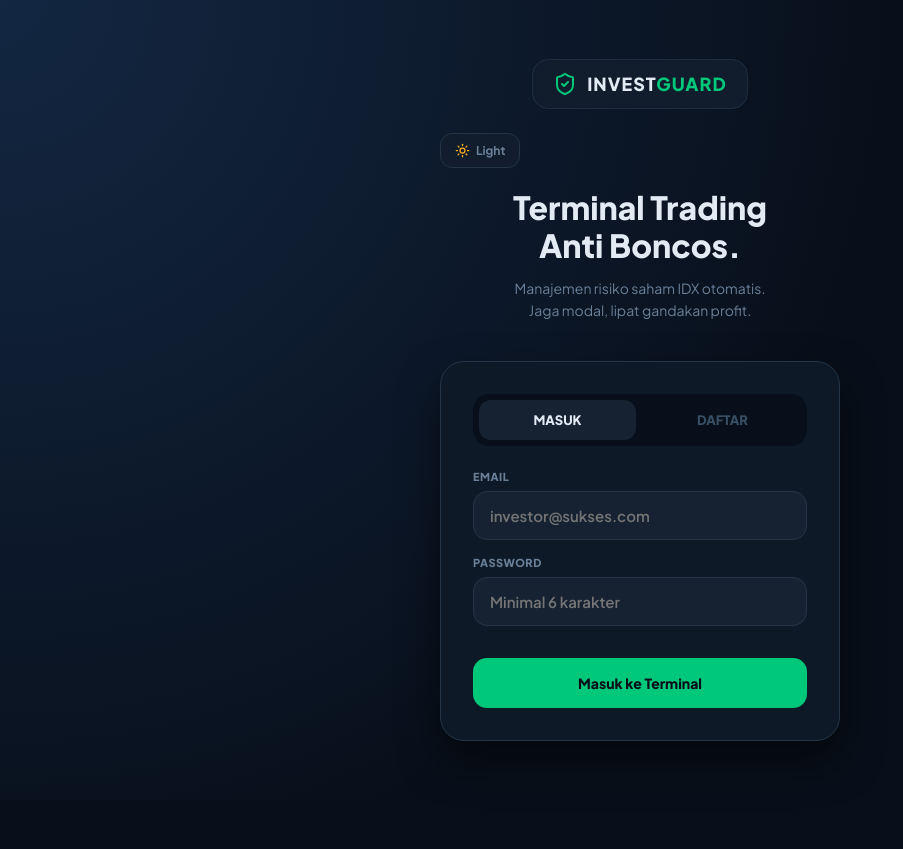
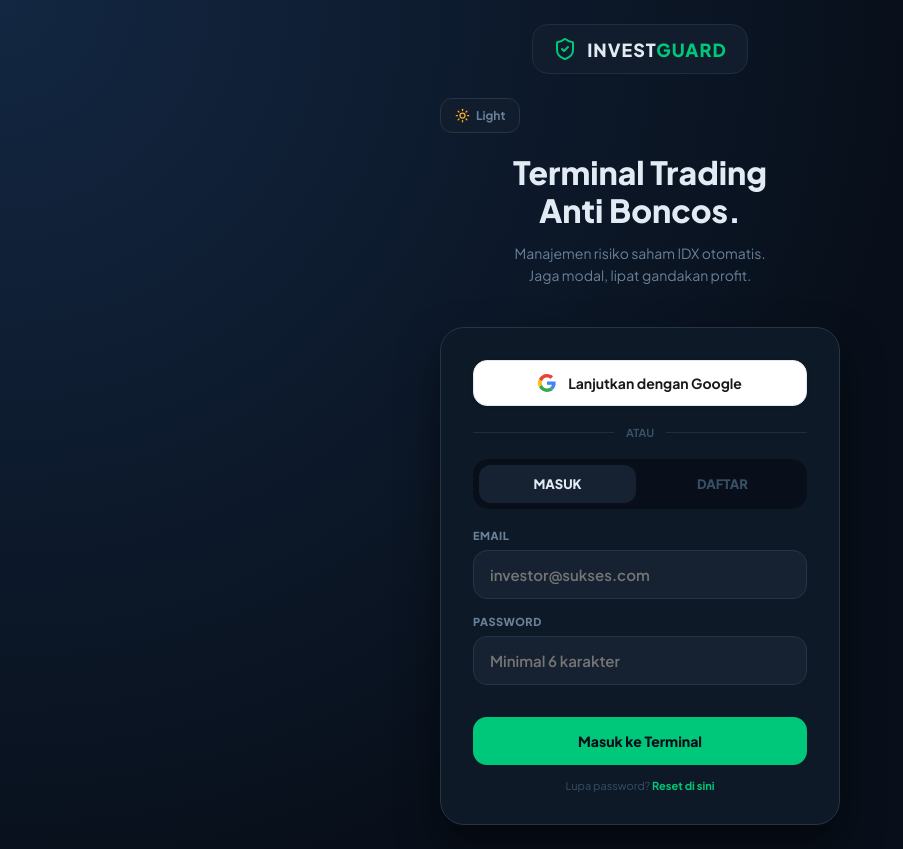
Before and after one commit to temanhr1-sudo/arrivar-investguard, a React (Vite) app: page / in a window 1280 px wide. Shown: the whole page, without its empty margins (0-903 px from the left). Before the commit the page ends 800 px from the top, so only its background shows below. Built offline with nearby package versions, Linux system fonts and the light colour scheme.

Commit message:
update google

```diff
--- a/src/App.jsx
+++ b/src/App.jsx
@@ -589,6 +589,18 @@
     setAuthLoad(false)
   }
 
+  const signInWithGoogle = async () => {
+    setAuthLoad(true)
+    const { error } = await supabase.auth.signInWithOAuth({
+      provider: "google",
+      options: {
+        redirectTo: window.location.origin + "/",
+        queryParams: { access_type: "offline", prompt: "consent" }
+      }
+    })
+    if (error) { notify(error.message, "red"); setAuthLoad(false) }
+  }
+
   const handleSearch = async (e) => {
     e.preventDefault()
     const q = screenerQ.trim(); if (!q) return
@@ -737,16 +749,58 @@
             <p style={{ fontSize:14,color:T.t2,lineHeight:1.6 }}>Manajemen risiko saham IDX otomatis.<br/>Jaga modal, lipat gandakan profit.</p>
           </div>
           <div style={{ background:T.bg1,border:`1px solid ${T.bdr2}`,borderRadius:24,padding:32,boxShadow:`0 20px 40px rgba(0,0,0,${isDark?0.5:0.1})` }}>
-            <div style={{ display:"flex",gap:8,background:T.bg0,padding:6,borderRadius:16,marginBottom:24 }}>
+
+            {/* Google Sign In */}
+            <button onClick={signInWithGoogle} disabled={authLoad} style={{
+              width:"100%", display:"flex", alignItems:"center", justifyContent:"center",
+              gap:12, padding:"13px 20px", borderRadius:14, cursor:"pointer",
+              background:isDark?"#fff":"#fff", border:"1.5px solid #e2e8f0",
+              fontWeight:700, fontSize:14, color:"#1a1a1a", marginBottom:20,
+              boxShadow:"0 1px 4px rgba(0,0,0,0.08)", transition:".2s",
+              opacity: authLoad ? 0.6 : 1,
+            }} className="tap">
+              {/* Google SVG icon */}
+              <svg width="18" height="18" viewBox="0 0 48 48">
+                <path fill="#4285F4" d="M46.98 24.55c0-1.57-.15-3.09-.38-4.55H24v8.51h12.94c-.58 2.96-2.26 5.48-4.78 7.18l7.73 6c4.51-4.18 7.09-10.36 7.09-17.14z"/>
+                <path fill="#34A853" d="M24 48c6.48 0 11.93-2.13 15.89-5.81l-7.73-6c-2.15 1.45-4.92 2.3-8.16 2.3-6.26 0-11.57-4.22-13.47-9.91l-7.98 6.19C6.51 42.62 14.62 48 24 48z"/>
+                <path fill="#FBBC05" d="M10.53 28.59c-.48-1.45-.76-2.99-.76-4.59s.27-3.14.76-4.59l-7.98-6.19C.92 16.46 0 20.12 0 24c0 3.88.92 7.54 2.56 10.78l7.97-6.19z"/>
+                <path fill="#EA4335" d="M24 9.5c3.54 0 6.71 1.22 9.21 3.6l6.85-6.85C35.9 2.38 30.47 0 24 0 14.62 0 6.51 5.38 2.56 13.22l7.98 6.19C12.43 13.72 17.74 9.5 24 9.5z"/>
+              </svg>
+              {authLoad ? "Menghubungkan..." : "Lanjutkan dengan Google"}
+            </button>
+
+            {/* Divider */}
+            <div style={{ display:"flex",alignItems:"center",gap:12,marginBottom:20 }}>
+              <div style={{ flex:1,height:1,background:T.bdr }}/>
+              <span style={{ fontSize:11,fontWeight:700,color:T.t3 }}>ATAU</span>
+              <div style={{ flex:1,height:1,background:T.bdr }}/>
+            </div>
+
+            {/* Tab MASUK / DAFTAR */}
+            <div style={{ display:"flex",gap:8,background:T.bg0,padding:6,borderRadius:16,marginBottom:20 }}>
               {[["MASUK",true],["DAFTAR",false]].map(([lbl,l])=>(
-                <button key={lbl} onClick={()=>setIsLogin(l)} style={{ flex:1,padding:12,borderRadius:12,background:isLogin===l?T.bg3:"transparent",color:isLogin===l?T.t1:T.t3,border:"none",fontWeight:800,fontSize:13,cursor:"pointer",transition:".2s" }}>{lbl}</button>
+                <button key={lbl} onClick={()=>setIsLogin(l)} style={{ flex:1,padding:11,borderRadius:12,background:isLogin===l?T.bg3:"transparent",color:isLogin===l?T.t1:T.t3,border:"none",fontWeight:800,fontSize:13,cursor:"pointer",transition:".2s" }}>{lbl}</button>
               ))}
             </div>
+
             <Input label="Email" type="email" value={email} onChange={e=>setEmail(e.target.value)} placeholder="investor@sukses.com"/>
             <Input label="Password" type="password" value={password} onChange={e=>setPassword(e.target.value)} placeholder="Minimal 6 karakter"/>
-            <Btn full onClick={handleAuth} disabled={authLoad} style={{ marginTop:16,padding:16 }}>
+            <Btn full onClick={handleAuth} disabled={authLoad} style={{ marginTop:16,padding:15 }}>
               {authLoad?<Spinner/>:(isLogin?"Masuk ke Terminal":"Mulai Gratis")}
             </Btn>
+
+            {/* Forgot password hint */}
+            {isLogin && (
+              <p style={{ textAlign:"center",marginTop:14,fontSize:11,color:T.t3 }}>
+                Lupa password?{" "}
+                <span onClick={async()=>{
+                  if(!email){notify("Masukkan email dulu","amber");return}
+                  const {error}=await supabase.auth.resetPasswordForEmail(email,{redirectTo:window.location.origin+"/"})
+                  if(error)notify(error.message,"red")
+                  else notify("Link reset password dikirim ke email kamu","green")
+                }} style={{ color:T.em,fontWeight:700,cursor:"pointer" }}>Reset di sini</span>
+              </p>
+            )}
           </div>
         </div>
       </div>
```
